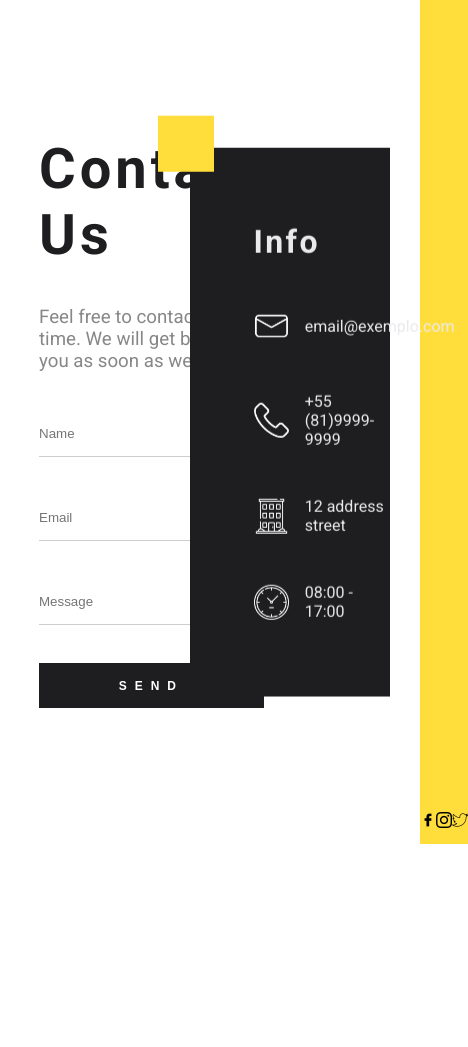
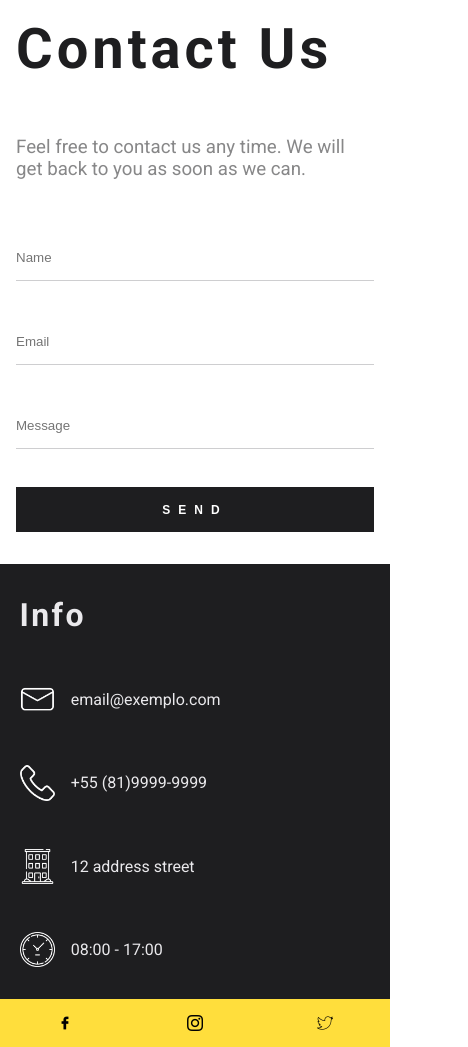
Before and after one commit to Felipefmv/landing-page, a website: page index.html in a window 390 px wide. Shown: the whole page, 468 px wide, since content can reach past the window. Before the commit the page ends 844 px from the top, so only its background shows below. Drawn offline with nearby package versions, Linux system fonts and the light colour scheme.

Commit message:
css mobile finalized

```diff
--- a/index.html
+++ b/index.html
@@ -31,16 +31,6 @@
         <button type="submit">SEND</button>
       </form>
     </div>
-    <div
-      class="
-        social-icons
-        animate__animated animate__fadeInRightBig animate__delay-1s
-      "
-    >
-      <img class="icon" src="./images/facebook.png" alt="facebook icon" />
-      <img class="icon" src="./images/instagram.png" alt="instagram icon" />
-      <img class="icon" src="./images/twitter.png" alt="twitter icon" />
-    </div>
 
     <div class="info animate__animated animate__fadeIn">
       <div class="info-container">
@@ -59,5 +49,15 @@
         <div class="square"></div>
       </div>
     </div>
+    <div
+      class="
+        social-icons
+        animate__animated animate__fadeInRightBig animate__delay-1s
+      "
+    >
+      <img class="icon" src="./images/facebook.png" alt="facebook icon" />
+      <img class="icon" src="./images/instagram.png" alt="instagram icon" />
+      <img class="icon" src="./images/twitter.png" alt="twitter icon" />
+    </div>
   </body>
 </html>
--- a/styles.css
+++ b/styles.css
@@ -55,9 +55,9 @@ input {
   border-color: #1e1e2056;
 }
 
-input:focus,
-textarea:focus {
+input:focus {
   outline: none;
+  border-width: 0 0 1.5px 0;
   border-color: #1e1e20c9;
 }
 p {
@@ -97,9 +97,6 @@ p > img {
 
   display: flex;
 }
-.info :nth-last-child(n + 3) {
-  margin-bottom: 3rem;
-}
 .icon {
   align-self: flex-end;
   margin-left: auto;
@@ -119,6 +116,7 @@ p > img {
   background: #1e1e20;
   color: #eae9ec;
   position: absolute;
+  z-index: 1;
   right: 0;
   top: 50%;
   transform: translateY(-50%);
@@ -127,6 +125,9 @@ p > img {
   height: 65%;
 
   padding-left: 4rem;
+}
+.info :nth-last-child(n + 3) {
+  margin-bottom: 3rem;
 }
 .info-container {
   height: 100%;
@@ -146,3 +147,50 @@ p > img {
   top: -2rem;
   left: -2rem;
 }
+
+/* MOBILE */
+
+@media (max-width: 600px) {
+  body {
+    display: flex;
+    flex-direction: column;
+    align-items: center;
+    justify-content: center;
+  }
+  .content {
+    /* display: flex;
+    align-items: center; */
+    width: 100%;
+    height: auto;
+    padding: 0;
+    margin: 0;
+  }
+
+  .content > * {
+    padding: 1rem 1rem 0;
+  }
+  .info {
+    position: static;
+    width: 100%;
+    transform: none;
+    padding-top: 2rem;
+    padding-bottom: 2rem;
+    padding-left: 0rem;
+    margin-top: 2rem;
+  }
+  .info-container {
+    padding-left: 5%;
+    width: 95%;
+  }
+  .square {
+    display: none;
+  }
+
+  .social-icons {
+    margin: 0;
+    padding: 1rem 0px 0px 0px;
+    position: flex-end;
+    width: 100%;
+    height: auto;
+  }
+}
```
